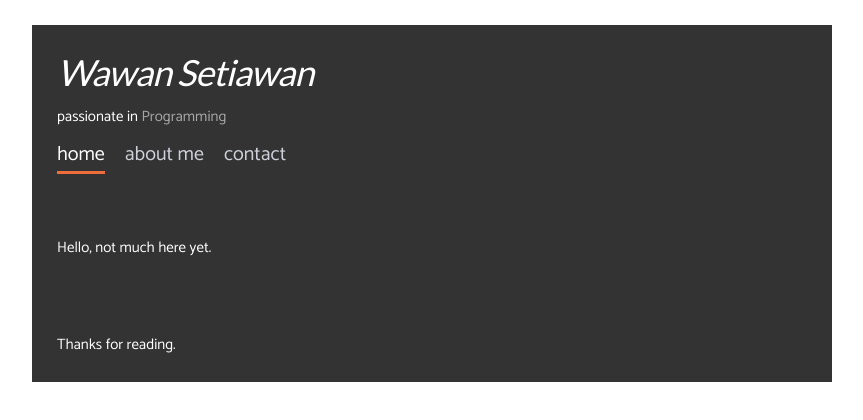
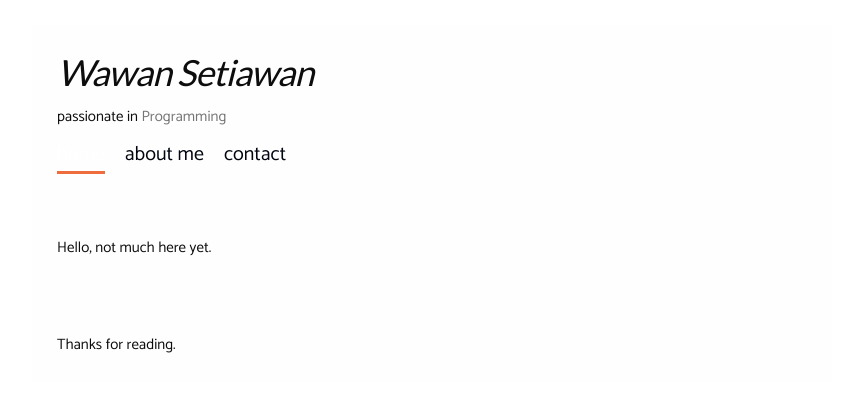
Before and after one commit to friwstn/aboutMe, a plain HTML site: page index.html in a window 1280 px wide. Shown: the whole page, without its empty margins (208-1071 px from the left). Drawn offline with nearby package versions, Linux system fonts and the light colour scheme.

Commit message:
new name

```diff
--- a/index.html
+++ b/index.html
@@ -19,7 +19,7 @@
 
     <!-- jQuery -->
     <script src="https://code.jquery.com/jquery-3.4.1.min.js" integrity="sha256-CSXorXvZcTkaix6Yvo6HppcZGetbYMGWSFlBw8HfCJo=" crossorigin="anonymous"></script>
-    <script type="text/javascript" src="./js/script.js"></script>
+
 
   </head>
 
@@ -82,7 +82,7 @@
     </footer>
 
     <!-- Load additional JS scripts here -->
-
+   <script type="text/javascript" src="./js/script.js"></script>
 
   </body>
 </html>
--- a/style/style.css
+++ b/style/style.css
@@ -104,9 +104,9 @@
   margin:25px auto;
 }
 header, #content, footer {
-  background: rgba(0,0,0,.8);
+  background: rgba(255, 254, 254, 0.8);
   padding:25px;
-  color:#FFFFFF;
+  color:#0e0d0d;
 }
 
 /* Menu Links */
@@ -122,7 +122,7 @@
   margin-right:20px;
   font-size:2.0rem;
   border-bottom: solid transparent 3px;
-  color:#cfd2da;
+  color:#01050f;
 }
 ul.main-menu li a:hover {
   color:#FFFFFF;
```
Also changed, not shown: 1 other file.
